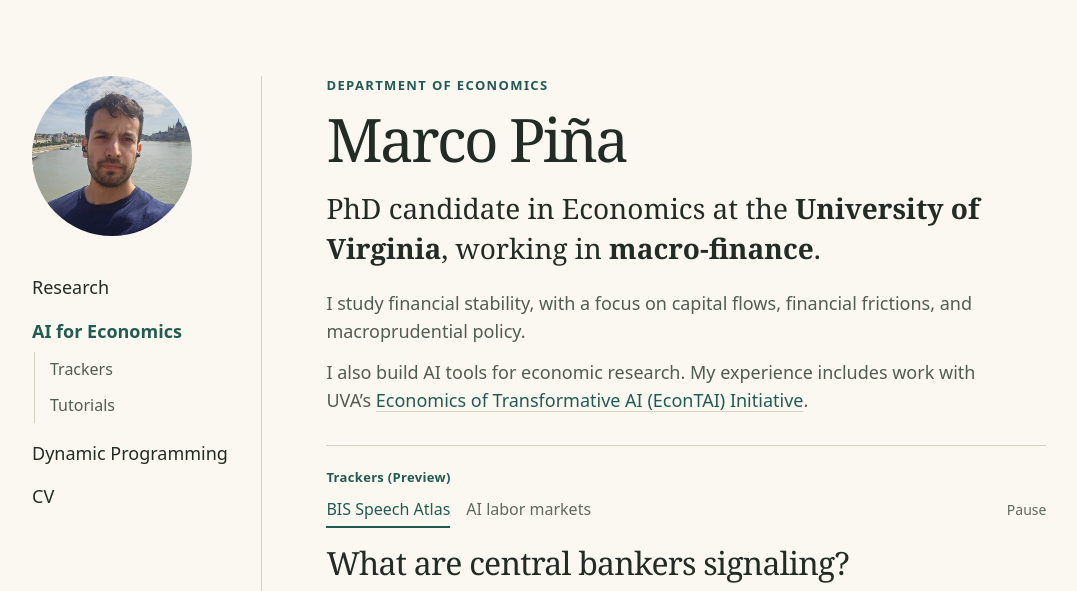
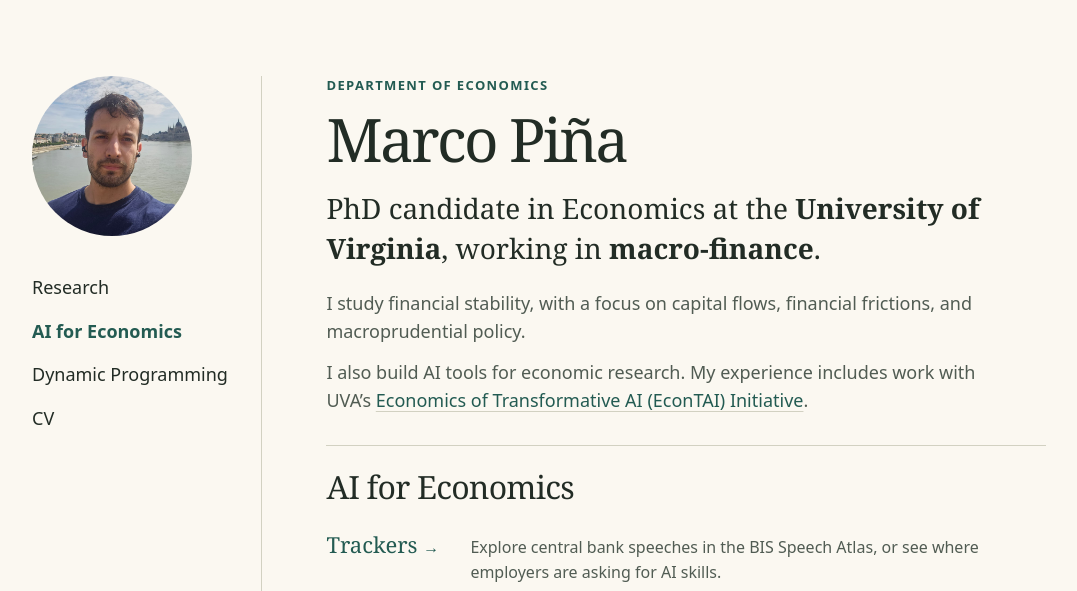
Before and after one commit to marco-pina/marco-pina.github.io, a Jekyll site: the page built from index.html, in a window 1280 px wide and 1210 px high. Shown: the top 591 px of the window, without its empty margins (12-1089 px from the left). Built offline with Jekyll 4.4.1, drawn with Linux system fonts in a browser that asks for light colours; some of the changed text lies outside the part shown; grey boxes are pictures that could not be loaded.

Commit message:
Replace homepage tracker preview with direct resource links and simplify navigation

```diff
--- a/_layouts/signal.html
+++ b/_layouts/signal.html
@@ -37,13 +37,7 @@
           <nav aria-label="Primary navigation">
             <ul class="site-nav">
               <li><a{% if page.nav == 'research' %} aria-current="page"{% endif %} href="{{ '/research/' | relative_url }}">Research</a></li>
-              <li class="ai-family">
-                <a{% if page.nav == 'ai' %} aria-current="page"{% endif %} href="{{ '/ai-for-economics/' | relative_url }}">AI for Economics</a>
-                <ul class="ai-subnav" aria-label="AI for Economics">
-                  <li><a{% if page.nav == 'trackers' %} aria-current="page"{% endif %} href="{{ '/ai-for-economics/trackers/' | relative_url }}">Trackers</a></li>
-                  <li><a{% if page.nav == 'tutorials' %} aria-current="page"{% endif %} href="{{ '/ai-for-economics/tutorials/' | relative_url }}">Tutorials</a></li>
-                </ul>
-              </li>
+              <li><a class="nav-ai"{% if page.nav == 'ai' %} aria-current="page"{% elsif page.nav == 'trackers' or page.nav == 'tutorials' %} aria-current="location"{% endif %} href="{{ '/ai-for-economics/' | relative_url }}">AI for Economics</a></li>
               <li><a{% if page.nav == 'code' %} aria-current="page"{% endif %} href="{{ '/code/' | relative_url }}">Dynamic Programming</a></li>
               <li><a{% if page.nav == 'cv' %} aria-current="page"{% endif %} href="{{ site.author.cv | relative_url }}">CV</a></li>
             </ul>
--- a/assets/css/modern.scss
+++ b/assets/css/modern.scss
@@ -60,13 +60,10 @@
   border-radius: 50%; object-fit: cover; object-position: 50% 38%;
 }
 .mobile-identity { display: none; }
-.site-nav, .ai-subnav { margin: 0; padding: 0; list-style: none; }
-.site-nav { margin-top: 24px; display: grid; gap: 3px; }
+.site-nav { margin: 24px 0 0; padding: 0; list-style: none; display: grid; gap: 3px; }
 .site-nav a { display: block; width: fit-content; padding: 6px 0; font-size: var(--type-body); }
-.ai-family > a { font-weight: 600; color: var(--signal); }
-.ai-subnav { margin: 1px 0 7px 2px; border-left: 1px solid var(--rule); padding-left: 15px; }
-.ai-subnav a { font-size: var(--type-secondary); color: var(--body); padding: 5px 0; }
-.site-nav a[aria-current="page"], .site-nav a:hover,
+.site-nav .nav-ai { font-weight: 600; color: var(--signal); }
+.site-nav a[aria-current], .site-nav a:hover,
 .resource-entry h2 a:hover, .section-label a:hover, .footer-links a:hover {
   color: var(--signal); text-decoration: underline; text-underline-offset: 5px;
 }
@@ -100,27 +97,24 @@
 .text-link { display: inline-block; margin-top: 14px; font-size: var(--type-secondary); font-weight: 600; }
 .home-feature, .resource-entry { border-top: 1px solid var(--rule); padding: 22px 0 0; margin-top: 24px; }
 .home-feature { margin-top: 30px; }
-.home-feature > .section-label { text-transform: none; letter-spacing: .025em; }
 .home-feature h2, .resource-entry h2 {
   font: 400 clamp(1.5625rem, 2.6vw, 2rem)/1.2 var(--serif); letter-spacing: -.025em; margin: 0;
 }
-.tracker-controls:not([hidden]), .tracker-controls [role="group"] {
-  display: flex; align-items: baseline; flex-wrap: wrap; gap: 4px 16px;
+.home-resources { list-style: none; margin: 8px 0 0; padding: 0; }
+.home-resources li + li { border-top: 1px solid var(--rule); }
+.home-resources a {
+  display: grid; grid-template-columns: 8rem minmax(0,1fr); align-items: baseline;
+  gap: 4px 16px; padding: 16px 0;
+  color: var(--body); font-size: var(--type-secondary); line-height: 1.55;
 }
-.tracker-controls { justify-content: space-between; margin: -4px 0 16px; }
-.tracker-controls button {
-  appearance: none; background: none; border: 0; border-bottom: 2px solid transparent;
-  padding: 5px 0; color: var(--muted); font: 500 var(--type-secondary)/1.45 var(--sans); cursor: pointer;
+.home-resources .resource-name { color: var(--signal); font: 400 1.375rem/1.3 var(--serif); }
+.home-resources .resource-name span { font: 400 1rem var(--sans); }
+.home-resources a:hover .resource-name, .home-resources a:focus-visible .resource-name {
+  text-decoration: underline; text-underline-offset: 4px;
 }
-.tracker-controls button[aria-pressed="true"] { color: var(--signal); border-color: currentColor; }
-.tracker-controls button:hover, .tracker-controls button:focus-visible { color: var(--ink); }
-.tracker-controls button:focus-visible { outline: 2px solid var(--signal); outline-offset: 3px; }
-.tracker-controls .tracker-play { font-size: var(--type-note); }
-.tracker-slide + .tracker-slide { margin-top: 20px; }
-.tracker-controls:not([hidden]) ~ .tracker-slide { margin-top: 0; }
-.tracker-canvas:not(:empty) { margin-top: 8px; }
-.tracker-canvas iframe { width: 100%; height: 400px; display: block; border: 0; }
-.tracker-canvas iframe[data-loading] { visibility: hidden; }
+@media (max-width: 540px) {
+  .home-resources a { grid-template-columns: 1fr; }
+}
 .resource-entry h2 a span { color: var(--signal); font: 400 .75em var(--sans); }
 .lesson-list { list-style: none; margin: 0; padding: 0; counter-reset: lesson; }
 .lesson-list li { position: relative; padding-left: 38px; counter-increment: lesson; }
@@ -459,9 +453,7 @@
   .mobile-identity { display: block; font: 1.625rem/1.25 var(--serif); }
   .mobile-identity small { display: block; color: var(--body); font: var(--type-note)/1.6 var(--sans); }
   .site-nav { grid-template-columns: 1fr 1fr; gap: 0 12px; margin-top: 12px; }
-  .site-nav > .ai-family { grid-column: 2; grid-row: 1 / span 3; }
   .site-nav a { font-size: 1.0625rem; }
-  .ai-subnav a { font-size: var(--type-secondary); }
   .site-main { padding: 26px 0 54px; }
   .page-header, .code-page .page-header { margin-bottom: 30px; }
   .content-section + .content-section { margin-top: 42px; }
--- a/assets/js/home-trackers.js
+++ /dev/null
@@ -1,87 +0,0 @@
-(() => {
-  const feature = document.querySelector("#trackers");
-  const controls = feature.querySelector(".tracker-controls");
-  const choices = [...controls.querySelectorAll("[aria-controls]")];
-  const slides = choices.map(button => document.getElementById(button.getAttribute("aria-controls")));
-  const play = controls.querySelector(".tracker-play");
-  const motion = matchMedia("(prefers-reduced-motion: reduce)");
-  const dwell = 8000;
-  let current = 0, paused = motion.matches, visible = false, hovering = false, timer;
-
-  function schedule() {
-    clearTimeout(timer);
-    const frame = slides[current].querySelector("iframe");
-    if (visible && !document.hidden && !hovering && !paused && frame && !frame.hasAttribute("data-loading")) {
-      timer = setTimeout(() => show((current + 1) % slides.length), dwell);
-    }
-  }
-
-  function pause(value) {
-    paused = value;
-    play.textContent = value ? "Play" : "Pause";
-    play.setAttribute("aria-label", (value ? "Start" : "Pause") + " automatic switching");
-    schedule();
-  }
-
-  function load(slide) {
-    if (slide.querySelector("iframe")) return;
-    const frame = document.createElement("iframe");
-    frame.title = slide.querySelector("h2").textContent + " Interactive tracker";
-    frame.setAttribute("data-loading", "");
-    frame.addEventListener("load", () => {
-      const doc = frame.contentDocument;
-      const main = doc && doc.querySelector("main");
-      const ready = () => { frame.removeAttribute("data-loading"); schedule(); };
-      if (!main) { ready(); return; }
-
-      // Reuse the actual release and its controls; compact styling is local to this frame.
-      const css = doc.createElement("link");
-      css.rel = "stylesheet";
-      css.href = feature.dataset.embedStyle;
-      css.onload = () => {
-        const fit = () => {
-          if (!slide.hidden) frame.style.height = Math.min(540, Math.ceil(main.getBoundingClientRect().height) + 2) + "px";
-        };
-        new ResizeObserver(fit).observe(main);
-        fit();
-        frame.contentWindow.dispatchEvent(new Event("resize"));
-        ready();
-      };
-      css.onerror = ready;
-      doc.head.append(css);
-      for (const event of ["pointerdown", "focusin", "keydown", "wheel"]) {
-        doc.addEventListener(event, () => pause(true), { capture: true, passive: true });
-      }
-    }, { once: true });
-    frame.src = slide.querySelector("a").href;
-    slide.querySelector(".tracker-canvas").append(frame);
-  }
-
-  function show(index) {
-    current = index;
-    slides.forEach((slide, i) => {
-      slide.hidden = i !== index;
-      choices[i].setAttribute("aria-pressed", String(i === index));
-    });
-    if (visible) load(slides[current]);
-    schedule();
-  }
-
-  choices.forEach((button, i) => button.addEventListener("click", () => { pause(true); show(i); }));
-  play.addEventListener("click", () => pause(!paused));
-  feature.addEventListener("focusin", event => { if (event.target !== play) pause(true); });
-  for (const canvas of feature.querySelectorAll(".tracker-canvas")) {
-    canvas.addEventListener("pointerenter", event => { hovering = event.pointerType === "mouse"; schedule(); });
-    canvas.addEventListener("pointerleave", () => { hovering = false; schedule(); });
-  }
-  document.addEventListener("visibilitychange", schedule);
-  motion.addEventListener("change", () => { if (motion.matches) pause(true); });
-  controls.hidden = false;
-  show(0);
-  pause(paused);
-  new IntersectionObserver(([entry]) => {
-    visible = entry.isIntersecting;
-    if (visible) load(slides[current]);
-    schedule();
-  }, { threshold: 0.2 }).observe(feature);
-})();
--- a/index.html
+++ b/index.html
@@ -15,24 +15,20 @@
     <p>I study financial stability, with a focus on capital flows, financial frictions, and macroprudential policy.</p>
     <p>I also build AI tools for economic research. My experience includes work with UVA’s <a href="https://econtai.org/">Economics of Transformative AI (EconTAI) Initiative</a>.</p>
 </section>
-<section class="home-feature" id="trackers" aria-labelledby="feature-label" data-embed-style="{{ '/assets/css/tracker-embed.css' | relative_url }}">
-  <p class="section-label" id="feature-label">Trackers (Preview)</p>
-  <div class="tracker-controls" hidden>
-    <div role="group" aria-label="Choose a tracker">
-      <button type="button" aria-controls="speech-preview" aria-pressed="true">BIS Speech Atlas</button>
-      <button type="button" aria-controls="labor-preview" aria-pressed="false">AI labor markets</button>
-    </div>
-    <button type="button" class="tracker-play" aria-label="Pause automatic switching">Pause</button>
-  </div>
-  <article class="tracker-slide" id="speech-preview" aria-labelledby="speech-question">
-    <h2 id="speech-question">What are central bankers signaling?</h2>
-    <div class="tracker-canvas"></div>
-    <a class="text-link" href="{{ '/ai-for-economics/trackers/bis-speech-atlas.html' | relative_url }}">Open the BIS Speech Atlas <span aria-hidden="true">→</span></a>
-  </article>
-  <article class="tracker-slide" id="labor-preview" aria-labelledby="labor-question">
-    <h2 id="labor-question">Where is demand for AI skills growing?</h2>
-    <div class="tracker-canvas"></div>
-    <a class="text-link" href="{{ '/ai-for-economics/trackers/ai-labor-markets.html' | relative_url }}">Open the AI labor market tracker <span aria-hidden="true">→</span></a>
-  </article>
+<section class="home-feature" aria-labelledby="ai-heading">
+  <h2 id="ai-heading">AI for Economics</h2>
+  <ul class="home-resources">
+    <li id="trackers">
+      <a href="{{ '/ai-for-economics/trackers/' | relative_url }}" aria-labelledby="trackers-label" aria-describedby="trackers-description">
+        <span class="resource-name" id="trackers-label">Trackers <span aria-hidden="true">→</span></span>
+        <span id="trackers-description">Explore central bank speeches in the BIS Speech Atlas, or see where employers are asking for AI skills.</span>
+      </a>
+    </li>
+    <li>
+      <a href="{{ '/ai-for-economics/tutorials/' | relative_url }}" aria-labelledby="tutorials-label" aria-describedby="tutorials-description">
+        <span class="resource-name" id="tutorials-label">Tutorials <span aria-hidden="true">→</span></span>
+        <span id="tutorials-description">Four runnable notebooks show how to use AI in economic research, from searching the literature to testing how well a model answers economics questions.</span>
+      </a>
+    </li>
+  </ul>
 </section>
-<script defer src="{{ '/assets/js/home-trackers.js' | relative_url }}"></script>
```
Also changed, not shown: assets/css/tracker-embed.css (deleted, +0 -16 lines).
